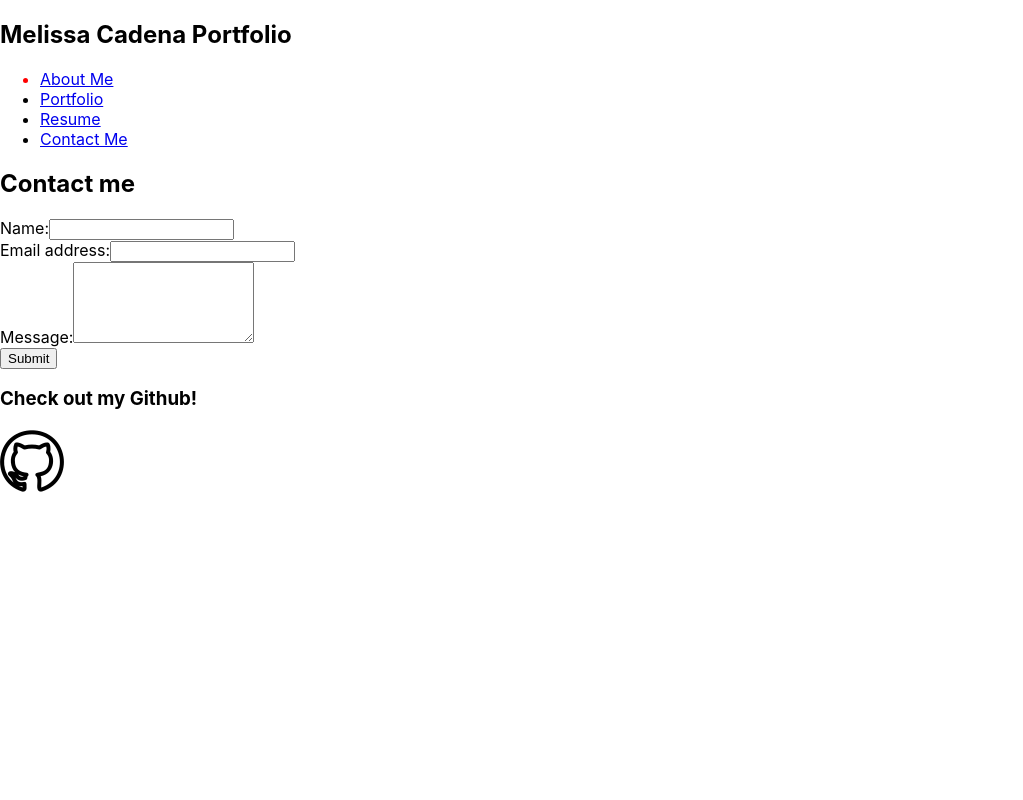
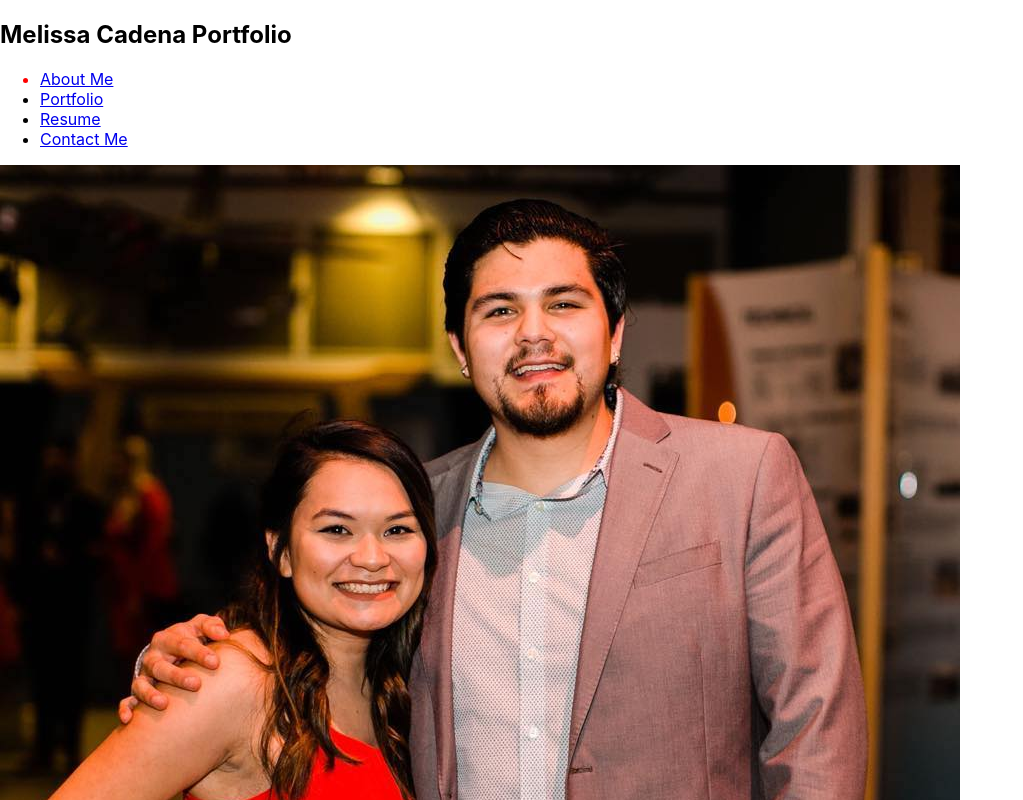
Before and after one commit to melissabcadena/react-portfolio, a React (Create React App) app: page / in a window 1280 px wide. Shown: the top 800 px of the page, without its empty margins (0-1023 px from the left). Built offline with nearby package versions, Linux system fonts and the light colour scheme.

Commit message:
add ability to switch pages

```diff
--- a/src/components/AboutMe/index.js
+++ b/src/components/AboutMe/index.js
@@ -1,7 +1,7 @@
 import React from 'react';
 import Melissa from "../../images/melissa-cadena.jpg"
 
-function AboutMe () {
+function About () {
     return(
         <section>
             <div>
@@ -22,4 +22,4 @@ function AboutMe () {
     )
 }
 
-export default AboutMe;
+export default About;
--- a/src/components/Content/index.js
+++ b/src/components/Content/index.js
@@ -1,24 +1,28 @@
 import React from 'react';
-import Contact from '../Contact'
+import Contact from '../Contact';
+import About from '../AboutMe';
+import Portfolio from '../Portfolio';
+import Resume from '../Resume';
 
-function Content() {
-    // const [currentPage, handlePageChange] = useState('About Me')
+function Content({ currentCategory }) {
+    console.log(currentCategory);
+    const renderPage = () => {
 
-    // const renderPage = () => {
-    //     case 'Portfolio':
-    //         return <About />;
-    //     case 'Contact Me':
-    //         return <Contact />;
-    //     case 'Resume':
-    //         return <Resume />;
-    //     default:
-    //         return <About />;
-    //     }
-    // }
+        switch(currentCategory.name) {
+        case 'Portfolio':
+            return <Portfolio />;
+        case 'Contact Me':
+            return <Contact />;
+        case 'Resume':
+            return <Resume />;
+        default:
+            return <About />;
+        }
+    }
 
     return (
         <div>
-            <Contact />
+            {renderPage(currentCategory)}
         </div>
     )
 }
--- a/src/components/Nav/index.js
+++ b/src/components/Nav/index.js
@@ -7,10 +7,11 @@ function Nav(props) {
         setCurrentCategory,
         currentCategory,
       } = props;
-      console.log(props);
+
       useEffect(()=>{
           document.title = ('MC - ' + currentCategory.name)
       }, [currentCategory])
+
     return (
         <nav>
             <ul className="flex-row">
```
